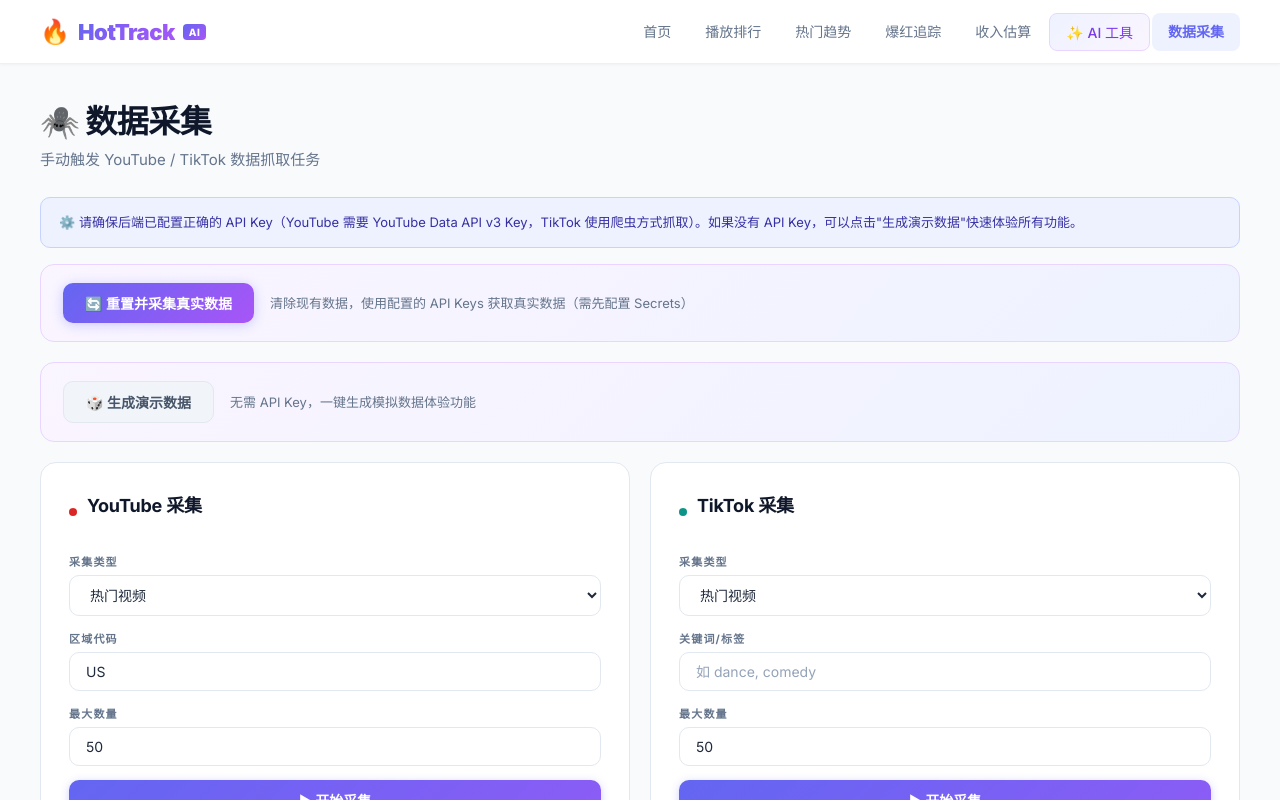
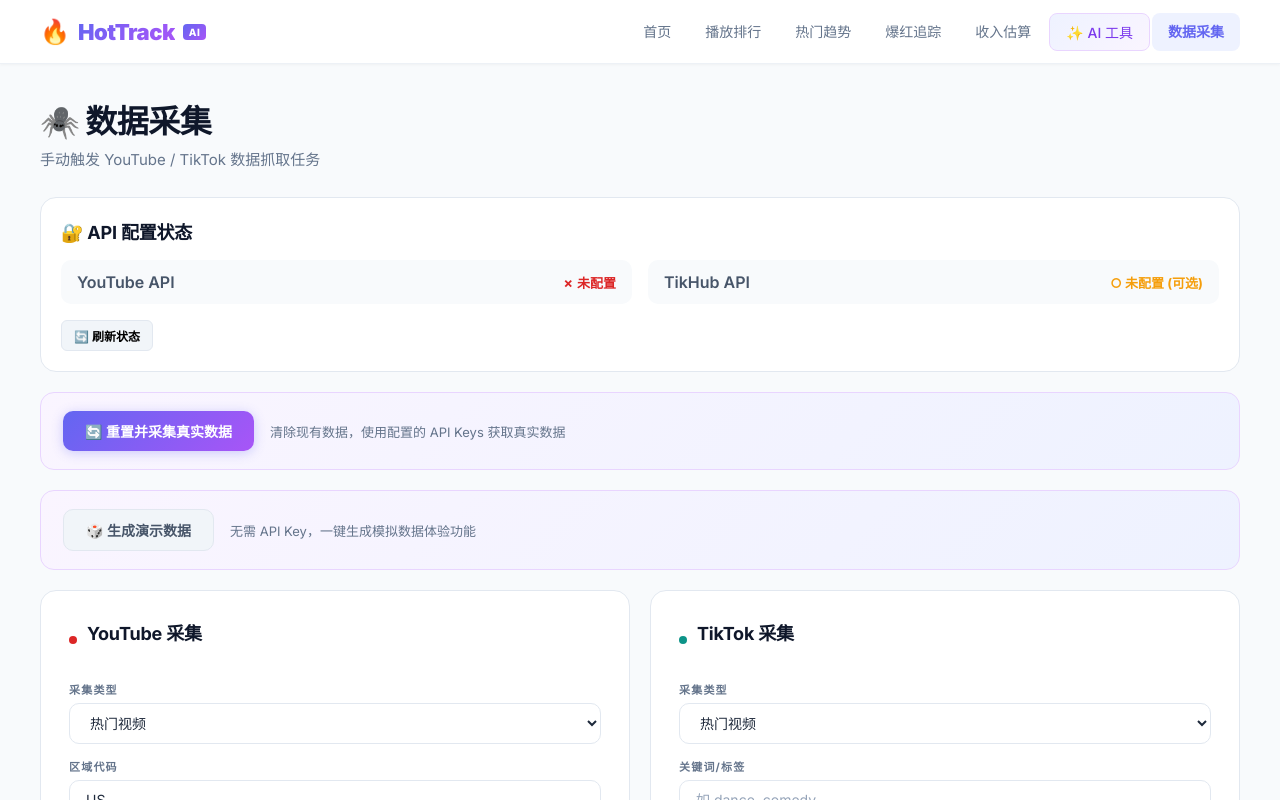
Before and after one commit to chanzsam/HotTrack, a Vue app in the folder frontend/: page /crawl in a window 1280 px wide. Shown: the top 800 px of the page. Built offline with nearby package versions, Linux system fonts and the light colour scheme; no server answers.

Commit message:
Feat: add config status check and better error logging

```diff
--- a/frontend/src/api/index.js
+++ b/frontend/src/api/index.js
@@ -25,6 +25,8 @@
 }
 
 export const tasksApi = {
+  getConfigStatus: () => api.get('/crawl/config-status'),
+  testYoutubeApi: () => api.get('/crawl/test-youtube-api'),
   startCrawl: (platform, params) => api.post(`/crawl/${platform}`, null, { params }),
   seedDemo: () => api.post('/crawl/seed-demo'),
   resetAndCrawl: () => api.post('/crawl/reset-and-crawl'),
--- a/frontend/src/views/Crawl.vue
+++ b/frontend/src/views/Crawl.vue
@@ -5,15 +5,30 @@
       <p class="page-subtitle">手动触发 YouTube / TikTok 数据抓取任务</p>
     </div>
 
-    <div class="info-box">
-      <p>⚙️ 请确保后端已配置正确的 API Key（YouTube 需要 YouTube Data API v3 Key，TikTok 使用爬虫方式抓取）。如果没有 API Key，可以点击"生成演示数据"快速体验所有功能。</p>
+    <div class="card config-status-card">
+      <h3 class="section-title">🔐 API 配置状态</h3>
+      <div class="config-grid">
+        <div class="config-item">
+          <span class="config-label">YouTube API</span>
+          <span class="config-value" :class="configStatus.youtube_api_key_configured ? 'success' : 'error'">
+            {{ configStatus.youtube_api_key_configured ? '✓ 已配置' : '✗ 未配置' }}
+          </span>
+        </div>
+        <div class="config-item">
+          <span class="config-label">TikHub API</span>
+          <span class="config-value" :class="configStatus.tikhub_api_key_configured ? 'success' : 'warning'">
+            {{ configStatus.tikhub_api_key_configured ? '✓ 已配置' : '○ 未配置 (可选)' }}
+          </span>
+        </div>
+      </div>
+      <button class="btn btn-sm" @click="loadConfigStatus">🔄 刷新状态</button>
     </div>
 
     <div class="demo-section">
       <button class="btn btn-accent" @click="resetAndCrawl" :disabled="resetting">
         {{ resetting ? '⏳ 采集中...' : '🔄 重置并采集真实数据' }}
       </button>
-      <span class="demo-hint">清除现有数据，使用配置的 API Keys 获取真实数据（需先配置 Secrets）</span>
+      <span class="demo-hint">清除现有数据，使用配置的 API Keys 获取真实数据</span>
     </div>
 
     <div class="demo-section">
@@ -105,6 +120,14 @@
   name: 'Crawl',
   data() {
     return {
+      configStatus: {
+        youtube_api_key_configured: false,
+        youtube_api_key_length: 0,
+        youtube_api_enabled: false,
+        tikhub_api_key_configured: false,
+        tikhub_api_key_length: 0,
+        tikhub_enabled: false,
+      },
       ytTask: {
         type: 'popular',
         region: 'US',
@@ -122,7 +145,18 @@
       logs: [],
     }
   },
+  mounted() {
+    this.loadConfigStatus()
+  },
   methods: {
+    async loadConfigStatus() {
+      try {
+        const res = await tasksApi.getConfigStatus()
+        this.configStatus = res.data
+      } catch (e) {
+        console.error('加载配置状态失败:', e)
+      }
+    },
     async startYoutube() {
       this.ytRunning = true
       const startTime = new Date().toLocaleTimeString()
@@ -216,6 +250,63 @@
 </script>
 
 <style scoped>
+.config-status-card {
+  margin-bottom: 20px;
+  padding: 20px;
+}
+
+.config-grid {
+  display: grid;
+  grid-template-columns: repeat(auto-fit, minmax(200px, 1fr));
+  gap: 16px;
+  margin-bottom: 16px;
+}
+
+.config-item {
+  display: flex;
+  justify-content: space-between;
+  align-items: center;
+  padding: 12px 16px;
+  background: #f8fafc;
+  border-radius: 10px;
+}
+
+.config-label {
+  font-weight: 600;
+  color: #475569;
+}
+
+.config-value {
+  font-weight: 700;
+  font-size: 13px;
+}
+
+.config-value.success {
+  color: #059669;
+}
+
+.config-value.error {
+  color: #dc2626;
+}
+
+.config-value.warning {
+  color: #f59e0b;
+}
+
+.btn-sm {
+  padding: 6px 12px;
+  font-size: 12px;
+  background: #f1f5f9;
+  border: 1px solid #e2e8f0;
+  border-radius: 6px;
+  cursor: pointer;
+  transition: all 0.2s;
+}
+
+.btn-sm:hover {
+  background: #e2e8f0;
+}
+
 .demo-section {
   display: flex;
   align-items: center;
```
Also changed, not shown: 2 other files (tests, documents, lock files or other folders).
